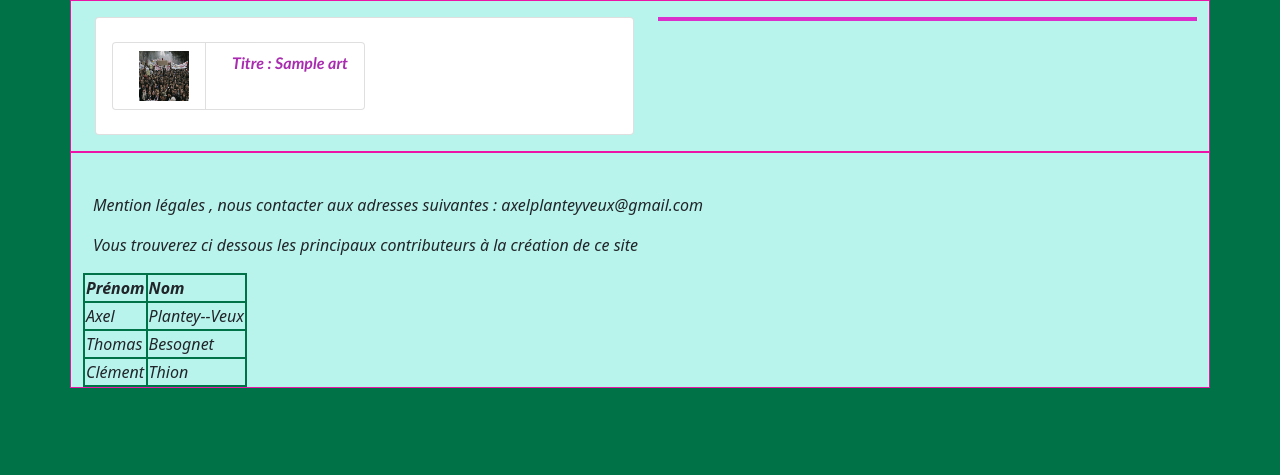
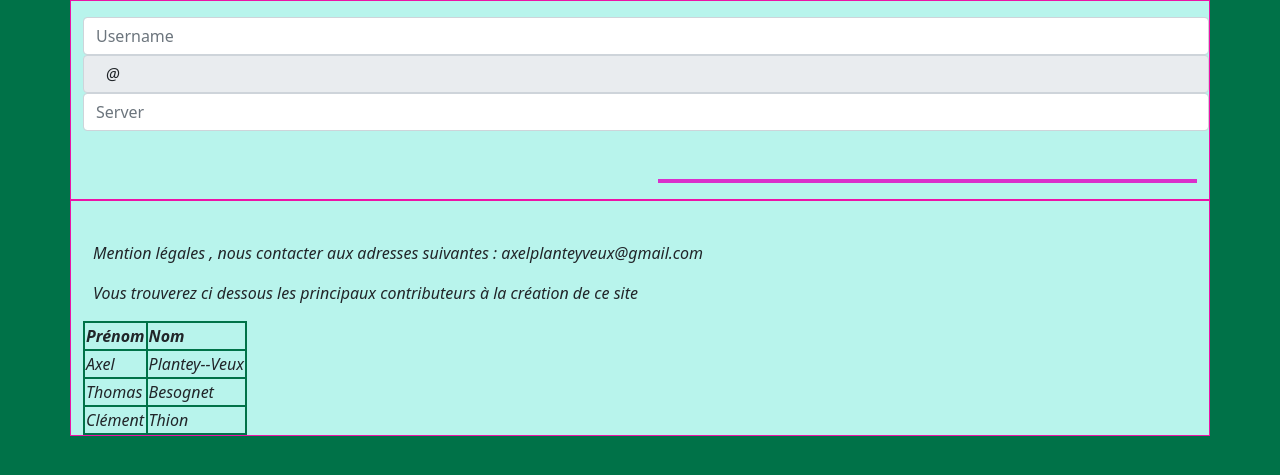
Before and after one commit to CThion/wikigreen, a PHP site: page /gen-recherche_avance.php in a window 1280 px wide. Shown: the part 180-655 px from the top of the page. Run offline with PHP 8.4, Linux system fonts and the light colour scheme; tables that the repository leaves empty hold one stand-in row (values such as "Sample post"); a stand-in replaces the project's code that opens the database connection.

Commit message:
maj diverse

```diff
--- a/edit-art-add_form.php
+++ b/edit-art-add_form.php
@@ -118,7 +118,7 @@ $nbrep_typeart = count($typeart); // connaitre le nombre d'enregistrements
                 <!-- texte -->
                 <div class="input-group">
                     <span id="resart" class="input-group-text">Résumé de l'article</span>
-                    <textarea name="Texte" class="form-control" aria-label="With textarea"></textarea>
+                    <textarea name="Texte" class="form-control" aria-label="With textarea" rows="15"></textarea>
                 </div>
                 <!-- consent : consentement d'utilisation de données -->
                 <div class="input-group">
--- a/gen-recherche_avance.php
+++ b/gen-recherche_avance.php
@@ -20,6 +20,7 @@ include "all-debutpage.inc.php";
 //---- VALEUR FILTRE PAR DEFAUT ----
 
 $titre_s = '%';
+$id_thm_s = '(3,4,5,6,7,8,9,10,11,12,13,14,15,16,17,18)';
 //$filtre_theme =
 
 //---- VALEUR DE FILTRE ----
@@ -36,8 +37,8 @@ $titre_s = '%';
 if (!empty($_POST['titre_s'])) { //titre_s est l'unique parametre utilisé par la recherche simple
     $titre_s = '%' . $_POST['titre_s'] . '%'; //récupération valeur filtre pour titre avec ajout % pour requête LIKE
 }
-if (!empty($_POST['theme_s'])) {
-    $theme_s = $_POST['theme_s'];
+if (!empty($_POST['id_theme_s'])) {
+    $id_theme_s = $_POST['id_theme_s'];
 }
 
 //---------------- SELECT : ENSEMBLE ARTICLE AFFICHABLE ----
@@ -62,7 +63,8 @@ for ($i = 0; $i < $nbrep_distartroot; $i++) { //pour chaque valeur de artroot, o
 
 //---------------- SELECT : FILTRE TOUTE VERSION ----
 $requete_s = "SELECT * FROM art
-            WHERE titre LIKE '$titre_s';";
+            WHERE titre LIKE '$titre_s'
+            AND id_thm IN".$id_thm_s;
 $reponse_s = $pdo->prepare($requete_s);
 $reponse_s->execute();
 $art_s = $reponse_s->fetchAll();
@@ -93,11 +95,11 @@ $nbrep_art = count($art);
         <div class="col">
 
             <!-- Partie avec formulaire pour séléctionner les différents paramètres -->
-            <!-- <div class="input-group mb-3">
+            <div class="row mb-3">
                 <input type="text" class="form-control" placeholder="Username" aria-label="Username">
                 <span class="input-group-text">@</span>
                 <input type="text" class="form-control" placeholder="Server" aria-label="Server">
-            </div> -->
+            </div>
 
 
             <!-- fait avec bootstrap/component/listgroup -->
--- a/mb-verifierConnexion.php
+++ b/mb-verifierConnexion.php
@@ -38,7 +38,7 @@ if (!empty($_POST['pseudo']) && !empty($_POST['motdepasse'])) {
                 {
             ?>
                     <h2>Bienvenu <?php echo $pseudo; ?> ! On est content de vous revoir !</h2>
-                    Retour au <a href="sommaire.php">sommaire</a>
+                    Retour à <a href="index.php">l'accueil</a>
                 <?php
                     //-- affectation des variables de sessions
                     $_SESSION['pseudo'] = $pseudo;
@@ -49,14 +49,14 @@ if (!empty($_POST['pseudo']) && !empty($_POST['motdepasse'])) {
                 ?>
                     <p>Mot de passe incorrecte, veuillez vérifier vos entrées</p>
                     <a href="mb-connexion.php">Retour à l'écran de connexion</a>
-                    Retour au <a href="sommaire.php">sommaire</a>
+                    Retour à <a href="index.php">l'accueil</a>
                 <?php
                 }
             } else { //-- si on a aucun enregistrement (donc aucune entrée avec son login)
                 ?>
                 <p>Aucun compte enregistré avec ce pseudonyme, veuillez vérifier vos entrées ou créez-vous un compte</p>
                 <a href="mb-connexion.php">Retour à l'écran de connexion</a>
-                Retour au <a href="sommaire.php">sommaire</a>
+                Retour à <a href="index.php">l'accueil</a>
             <?php
             }
             ?>
```
